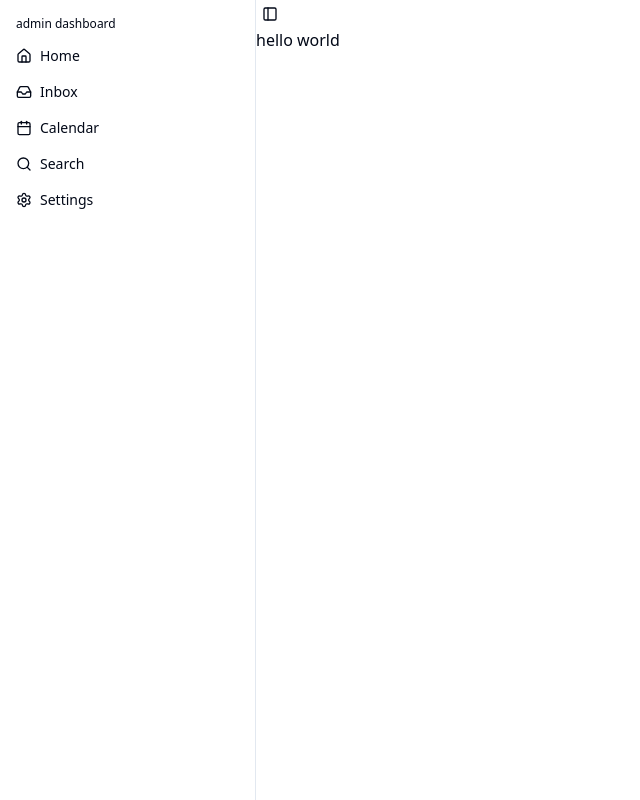
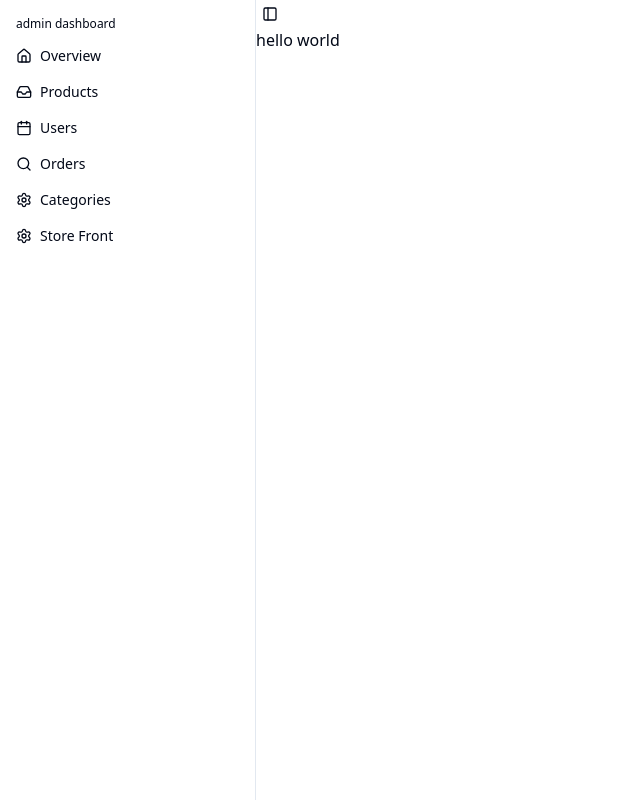
Before and after one commit to miraclemenikelechi/svelte-store, a SvelteKit app: page /admin in a window 1280 px wide. Shown: the whole page, without its empty margins (0-640 px from the left). Built offline with nearby package versions, Linux system fonts and the light colour scheme.

Commit message:
Update sidebar menu items with new titles and URLs for admin navigation

```diff
--- a/src/routes/admin/components/side-bar-root.svelte
+++ b/src/routes/admin/components/side-bar-root.svelte
@@ -12,28 +12,33 @@
 
 	const items = [
 		{
-			title: 'Home',
-			url: '#',
+			title: 'overview',
+			url: 'overview',
 			icon: House
 		},
 		{
-			title: 'Inbox',
-			url: '#',
+			title: 'products',
+			url: 'products',
 			icon: Inbox
 		},
 		{
-			title: 'Calendar',
-			url: '#',
+			title: 'users',
+			url: 'users',
 			icon: Calendar
 		},
 		{
-			title: 'Search',
-			url: '#',
+			title: 'orders',
+			url: 'orders',
 			icon: Search
 		},
 		{
-			title: 'Settings',
-			url: '#',
+			title: 'categories',
+			url: 'categories',
+			icon: Settings
+		},
+		{
+			title: 'store front',
+			url: 'store-front',
 			icon: Settings
 		}
 	];
@@ -49,9 +54,9 @@
 						<Sidebar.MenuItem>
 							<Sidebar.MenuButton>
 								{#snippet child({ props }: iSideBarMenuButton)}
-									<a href={item.url} {...props}>
+									<a href={`admin/${item.url}`} {...props} onclick={() => console.log('clicked')}>
 										<item.icon />
-										<span>{item.title}</span>
+										<span class="capitalize">{item.title}</span>
 									</a>
 								{/snippet}
 							</Sidebar.MenuButton>
```
